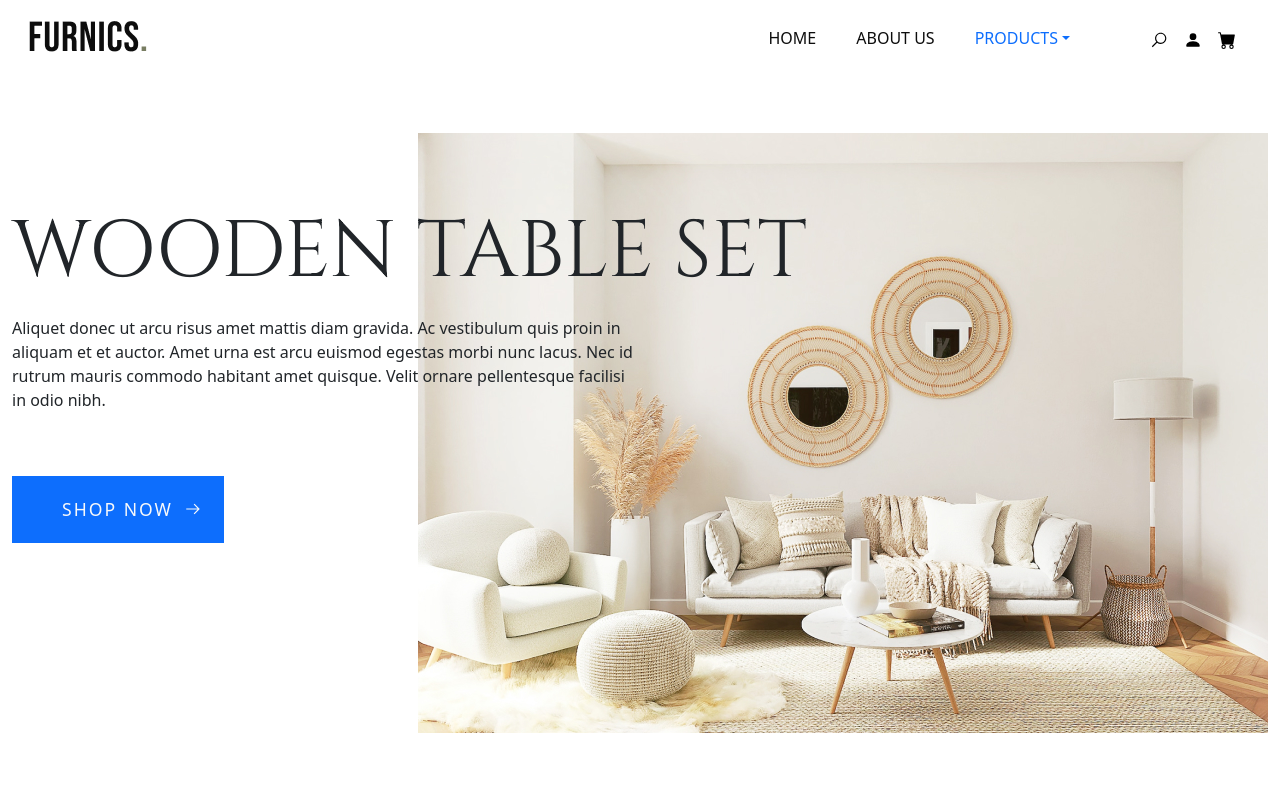
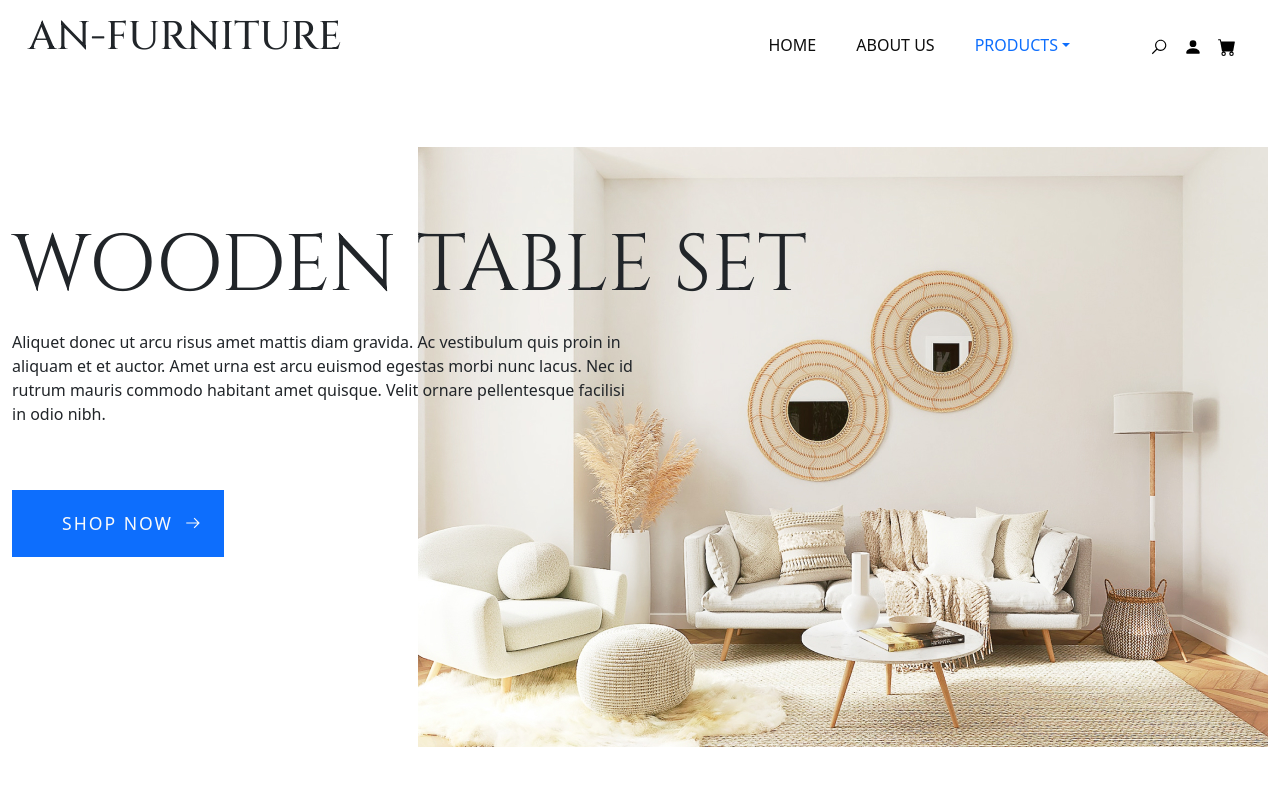
Before and after one commit to MuhammadZeeshan03/AN-furniture, a website built with Vite: page index.html in a window 1280 px wide. Shown: the top 800 px of the page. Built offline with nearby package versions, Linux system fonts and the light colour scheme.

Commit message:
logo icon chagned

```diff
--- a/index.html
+++ b/index.html
@@ -90,7 +90,7 @@
       <nav id="header-nav" class="navbar navbar-expand-lg px-3 mb-3">
         <div class="container-fluid">
           <a class="navbar-brand" href="index.html">
-            <img src="images/main-logo.png" class="logo">
+            <h1 class="text-uppercase text-dark pb-2">AN-Furniture</h1>
           </a>
           <button class="navbar-toggler d-flex d-lg-none order-3 p-2" type="button" data-bs-toggle="offcanvas" data-bs-target="#bdNavbar" aria-controls="bdNavbar" aria-expanded="false" aria-label="Toggle navigation">
             <svg class="navbar-icon" width="50" height="50">
```
